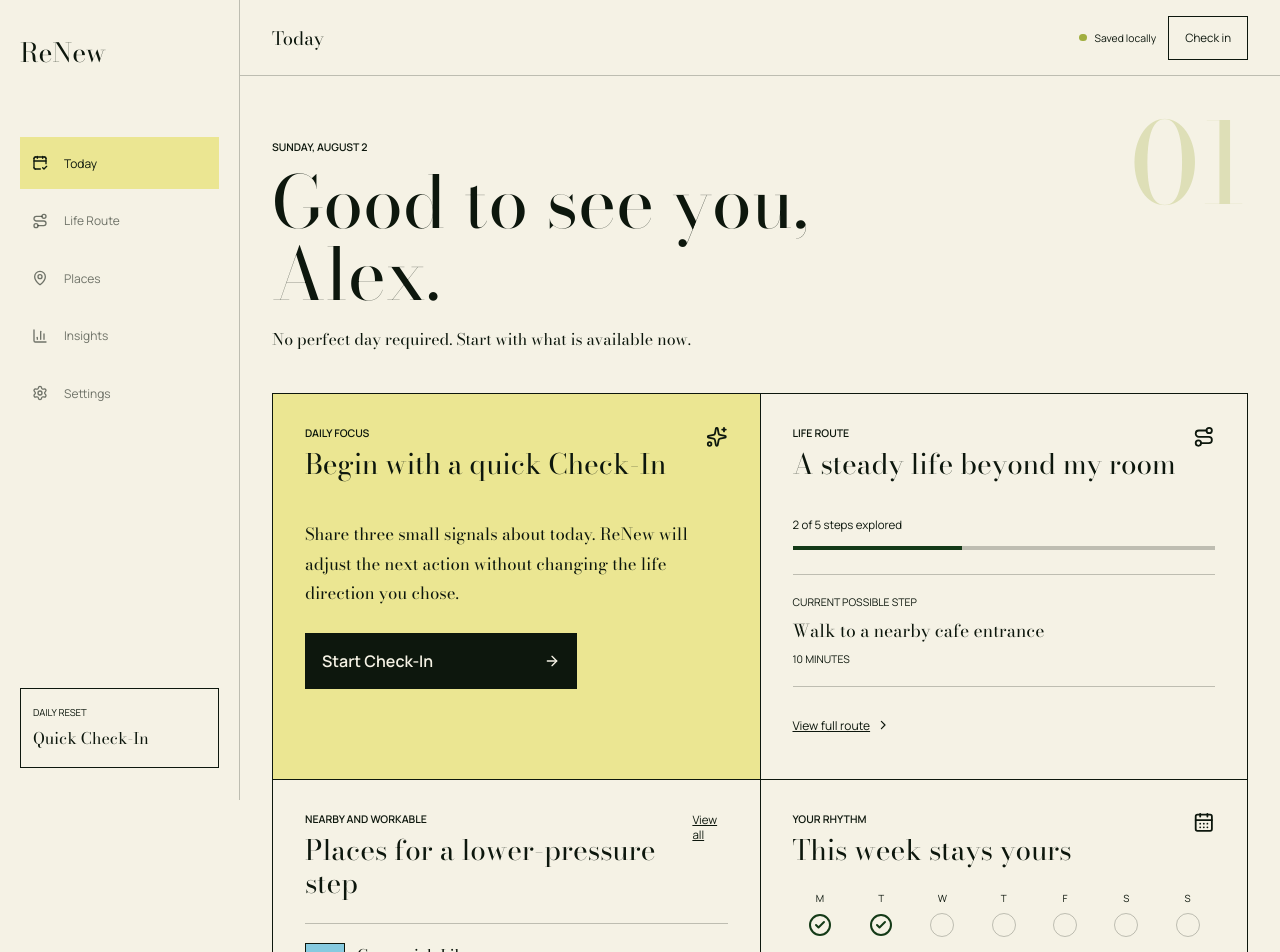
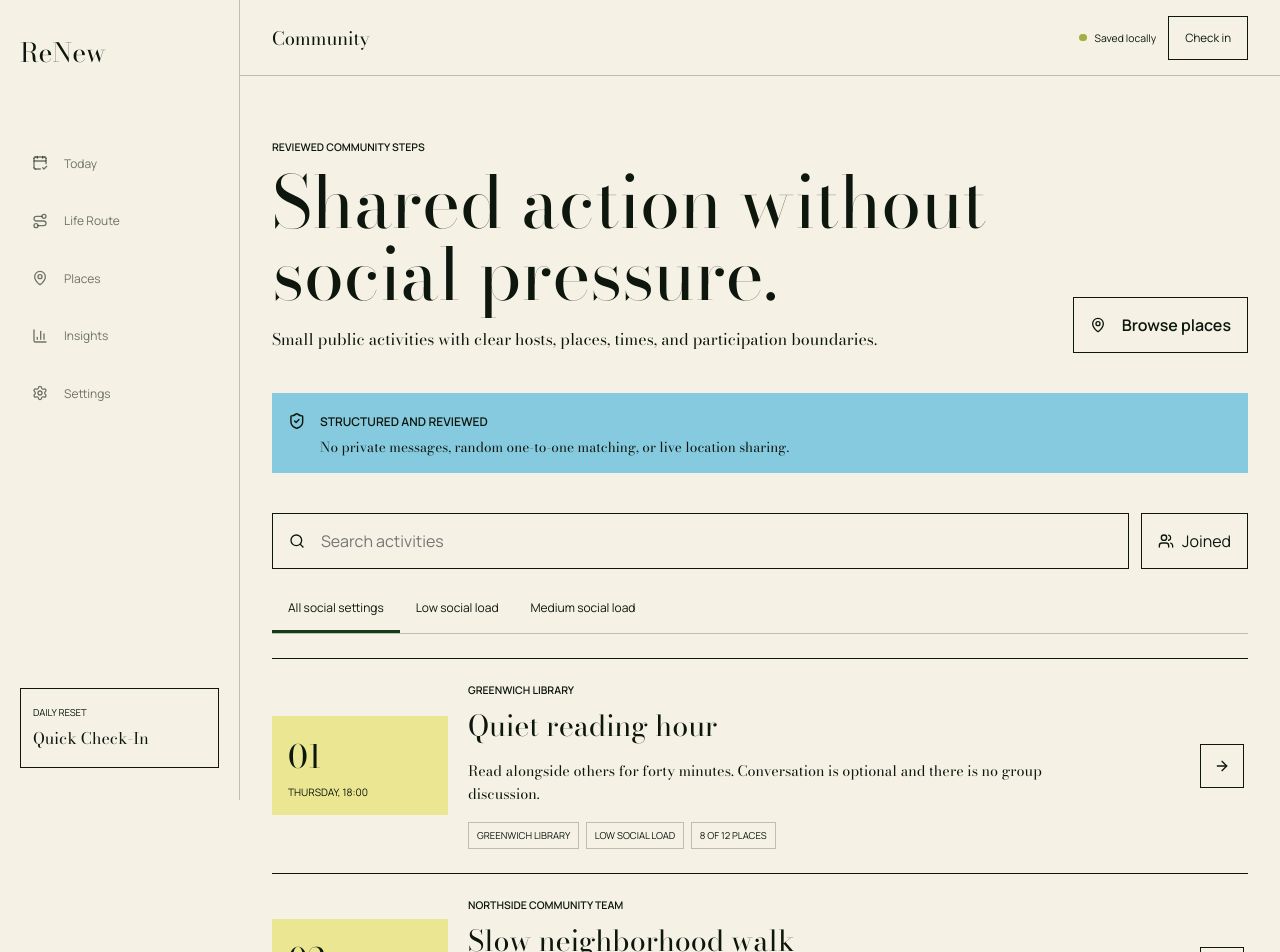
Before and after one commit to Quackk08/2026-eicon-h2, a React (Vite) app in the folder frontend/: page /app/community in a window 1280 px wide. Before the commit this address led to /app/today. Shown: the top 952 px of the page. Built offline with nearby package versions, Linux system fonts and the light colour scheme.

Commit message:
Community done

```diff
--- a/frontend/src/App.tsx
+++ b/frontend/src/App.tsx
@@ -13,6 +13,7 @@ import { VisionPage } from "./pages/VisionPage";
 import { RoutePage } from "./pages/RoutePage";
 import { PlacesPage } from "./pages/PlacesPage";
 import { PlaceDetailPage } from "./pages/PlaceDetailPage";
+import { CommunityPage } from "./pages/CommunityPage";
 import { AppStateProvider } from "./state/AppState";
 
 const processSteps = [
@@ -446,6 +447,7 @@ export default function App() {
             <Route path="route" element={<RoutePage />} />
             <Route path="places" element={<PlacesPage />} />
             <Route path="places/:placeId" element={<PlaceDetailPage />} />
+            <Route path="community" element={<CommunityPage />} />
             <Route path="*" element={<Navigate to="/app/today" replace />} />
           </Route>
           <Route path="*" element={<Navigate to="/" replace />} />
--- a/frontend/src/app.css
+++ b/frontend/src/app.css
@@ -227,6 +227,103 @@
   }
 }
 
+.community-safety-note {
+  display: grid;
+  align-items: start;
+  gap: 0.75rem;
+  margin-top: 2.5rem;
+  background: var(--color-sky);
+  padding: 1rem;
+  grid-template-columns: 1.25rem 1fr;
+}
+
+.community-safety-note svg {
+  width: 1.1rem;
+}
+
+.community-safety-note strong {
+  font-size: 0.75rem;
+  text-transform: uppercase;
+}
+
+.community-safety-note p {
+  margin-top: 0.35rem;
+  font-family: var(--font-editorial);
+  font-size: 0.85rem;
+  line-height: 1.5;
+}
+
+.community-list {
+  margin-top: 1.5rem;
+  border-top: 1px solid var(--color-ink);
+}
+
+.community-list article {
+  position: relative;
+  display: grid;
+  gap: 1.25rem;
+  border-bottom: 1px solid var(--color-ink);
+  padding: 1.5rem 0;
+}
+
+.community-date-mark {
+  display: grid;
+  min-height: 6rem;
+  align-content: center;
+  background: var(--color-citron);
+  padding: 1rem;
+}
+
+.community-date-mark span {
+  font-family: var(--font-display);
+  font-size: 2rem;
+}
+
+.community-date-mark p {
+  margin-top: 0.25rem;
+  font-size: 0.64rem;
+  text-transform: uppercase;
+}
+
+.community-copy h2 {
+  margin-top: 0.45rem;
+  font-family: var(--font-display);
+  font-size: 1.8rem;
+  font-weight: 400;
+}
+
+.community-copy > p:nth-of-type(2) {
+  max-width: 38rem;
+  margin-top: 0.75rem;
+  font-family: var(--font-editorial);
+  font-size: 0.9rem;
+  line-height: 1.6;
+}
+
+.joined-tag {
+  background: var(--color-leaf);
+  color: var(--color-ink);
+}
+
+.community-detail-link {
+  display: grid;
+  width: 2.75rem;
+  height: 2.75rem;
+  border: 1px solid var(--color-ink);
+  place-items: center;
+}
+
+.community-detail-link svg {
+  width: 1rem;
+}
+
+@media (min-width: 48rem) {
+  .community-list article {
+    align-items: center;
+    grid-template-columns: 11rem minmax(0, 1fr) 3rem;
+  }
+}
+
 .detail-topbar {
   display: flex;
   align-items: center;
--- /dev/null
+++ b/frontend/src/pages/CommunityPage.tsx
@@ -0,0 +1,106 @@
+import { ArrowRight, MapPin, Search, ShieldCheck, Users } from "lucide-react";
+import { useMemo, useState } from "react";
+import { Link } from "react-router-dom";
+import { useAppState } from "../state/AppState";
+
+export function CommunityPage() {
+  const { data } = useAppState();
+  const [query, setQuery] = useState("");
+  const [load, setLoad] = useState<"All" | "Low" | "Medium">("All");
+  const [joinedOnly, setJoinedOnly] = useState(false);
+
+  const activities = useMemo(
+    () =>
+      data.community.filter((activity) => {
+        const matchesQuery = `${activity.title} ${activity.host} ${activity.place}`
+          .toLowerCase()
+          .includes(query.toLowerCase());
+        const matchesLoad = load === "All" || activity.socialLoad === load;
+        const matchesJoined = !joinedOnly || activity.joined;
+        return matchesQuery && matchesLoad && matchesJoined;
+      }),
+    [data.community, joinedOnly, load, query]
+  );
+
+  return (
+    <main className="app-page discovery-page community-page">
+      <header className="discovery-heading">
+        <div>
+          <p className="app-kicker">Reviewed Community Steps</p>
+          <h1>Shared action without social pressure.</h1>
+          <p>Small public activities with clear hosts, places, times, and participation boundaries.</p>
+        </div>
+        <Link className="secondary-command" to="/app/places">
+          <MapPin aria-hidden="true" /> Browse places
+        </Link>
+      </header>
+
+      <aside className="community-safety-note">
+        <ShieldCheck aria-hidden="true" />
+        <div>
+          <strong>Structured and reviewed</strong>
+          <p>No private messages, random one-to-one matching, or live location sharing.</p>
+        </div>
+      </aside>
+
+      <section className="place-tools" aria-label="Community filters">
+        <label className="search-field">
+          <Search aria-hidden="true" />
+          <span className="sr-only">Search community activities</span>
+          <input value={query} placeholder="Search activities" onChange={(event) => setQuery(event.target.value)} />
+        </label>
+        <button
+          className={joinedOnly ? "filter-toggle is-active" : "filter-toggle"}
+          type="button"
+          aria-pressed={joinedOnly}
+          onClick={() => setJoinedOnly((current) => !current)}
+        >
+          <Users aria-hidden="true" /> Joined
+        </button>
+      </section>
+
+      <div className="place-type-tabs" role="tablist" aria-label="Expected social load">
+        {(["All", "Low", "Medium"] as const).map((item) => (
+          <button className={load === item ? "is-active" : ""} type="button" role="tab" aria-selected={load === item} onClick={() => setLoad(item)} key={item}>
+            {item === "All" ? "All social settings" : `${item} social load`}
+          </button>
+        ))}
+      </div>
+
+      {activities.length ? (
+        <section className="community-list" aria-label="Community activities">
+          {activities.map((activity, index) => (
+            <article key={activity.id}>
+              <div className="community-date-mark">
+                <span>{String(index + 1).padStart(2, "0")}</span>
+                <p>{activity.dateLabel}</p>
+              </div>
+              <div className="community-copy">
+                <p className="app-kicker">{activity.host}</p>
+                <h2>{activity.title}</h2>
+                <p>{activity.description}</p>
+                <div className="place-tags">
+                  <span>{activity.place}</span>
+                  <span>{activity.socialLoad} social load</span>
+                  <span>{activity.capacity}</span>
+                  {activity.joined && <span className="joined-tag">Joined</span>}
+                </div>
+              </div>
+              <Link className="community-detail-link" to={`/app/community/${activity.id}`} aria-label={`View ${activity.title}`}>
+                <ArrowRight aria-hidden="true" />
+              </Link>
+            </article>
+          ))}
+        </section>
+      ) : (
+        <section className="empty-results">
+          <p className="app-kicker">No matching activities</p>
+          <h2>Try a different social setting or view all reviewed steps.</h2>
+          <button className="secondary-command" type="button" onClick={() => { setQuery(""); setLoad("All"); setJoinedOnly(false); }}>
+            Reset filters
+          </button>
+        </section>
+      )}
+    </main>
+  );
+}
```
